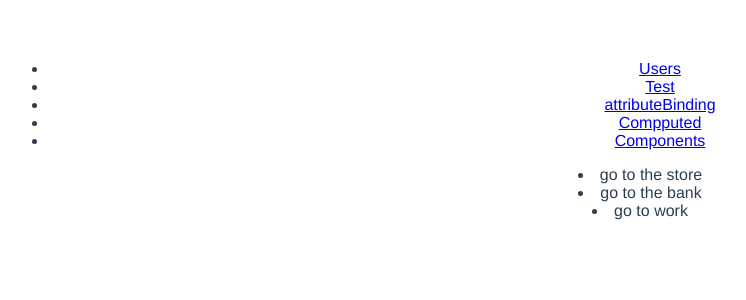
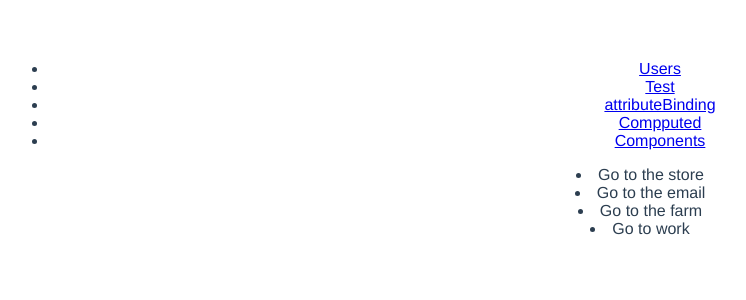
Before and after one commit to Matrix-X/vueapp, a Vue app: page /components in a window 1280 px wide. Shown: the top 300 px of the page, without its empty margins (0-746 px from the left). Built offline with nearby package versions, Linux system fonts and the light colour scheme; what vue-resource would draw is missing.

Commit message:
add task list component

```diff
--- a/src/components/Components.vue
+++ b/src/components/Components.vue
@@ -5,9 +5,7 @@
 <template>
 
   <div class="components">
-    <task>go to the store</task>
-    <task>go to the bank</task>
-    <task>go to work</task>
+    <task-list></task-list>
   </div>
 
 
@@ -19,6 +17,25 @@
 
 // add new task component
 import Vue from 'vue'
+
+Vue.component('task-list', {
+  template:`
+    <div>
+      <task v-for="task in tasks">{{ task.task }}</task>
+    </div>
+  `,
+  data() {
+    return {
+      tasks: [
+        { task: "Go to the store", completed: true},
+        { task: "Go to the email", completed: false},
+        { task: "Go to the farm", completed: true},
+        { task: "Go to work", completed: false}
+      ]
+    };
+  }
+
+});
 
 Vue.component('task', {
   template: '<li><slot></slot></li>'
```
